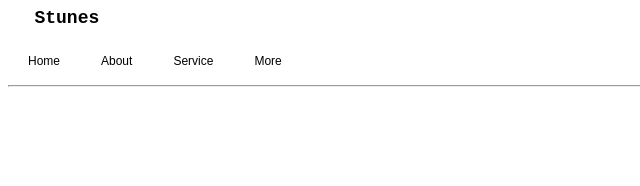
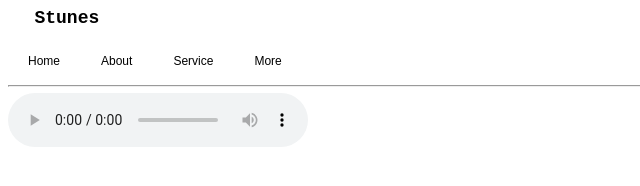
Before and after one commit to mohammedzeeshan1/web, a plain HTML site: page 1.html in a window 1280 px wide. Shown: the whole page, without its empty margins (0-640 px from the left). Drawn offline with Linux system fonts and the light colour scheme.

Commit message:
Update 1.html

```diff
--- a/1.html
+++ b/1.html
@@ -14,7 +14,7 @@
     </ul>
     <hr>
 
-
+     <audio src="Alan Walker, Sabrina Carpenter & Farruko  - On My Way.mp3" controls></audio>
 
 
 
```
